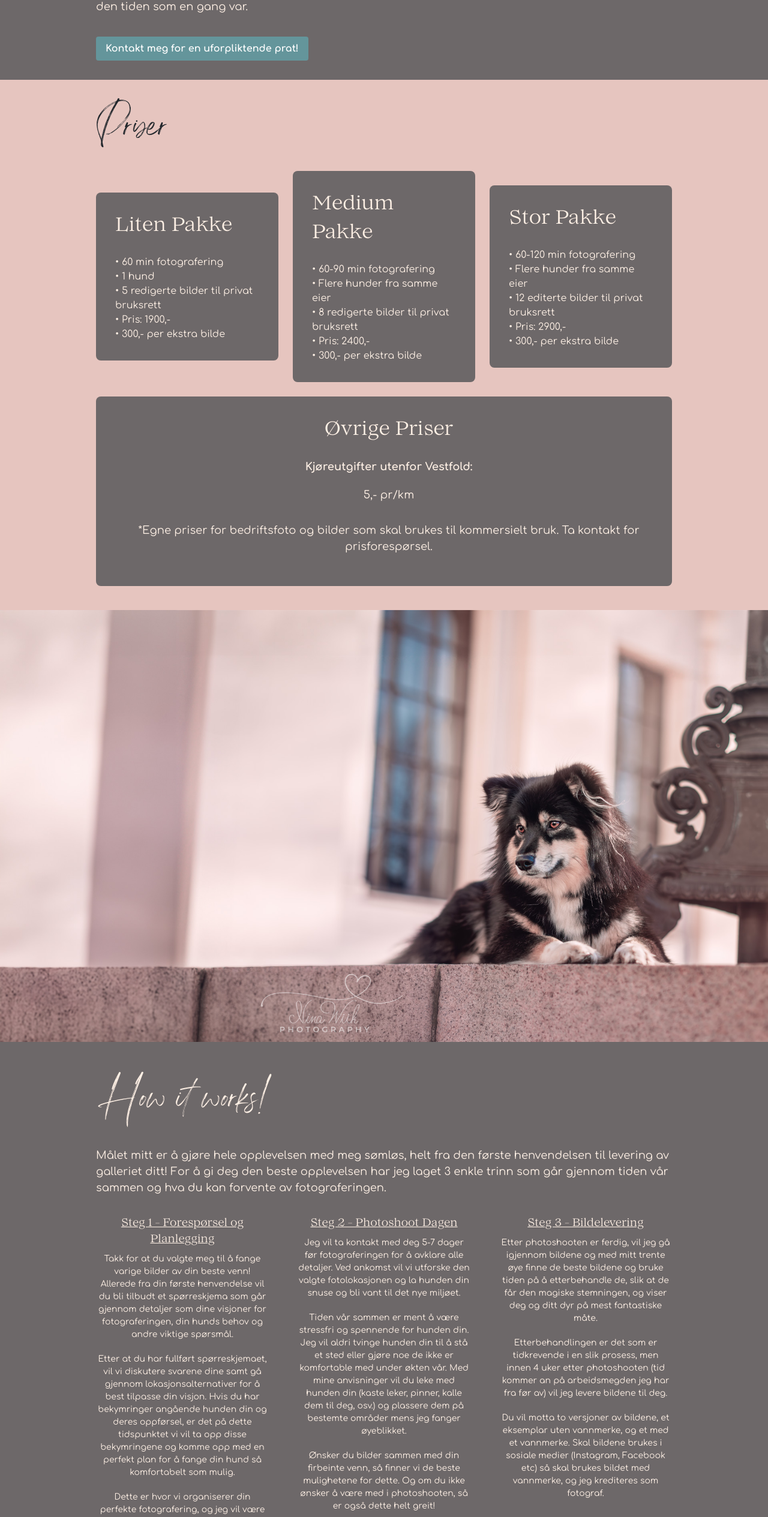
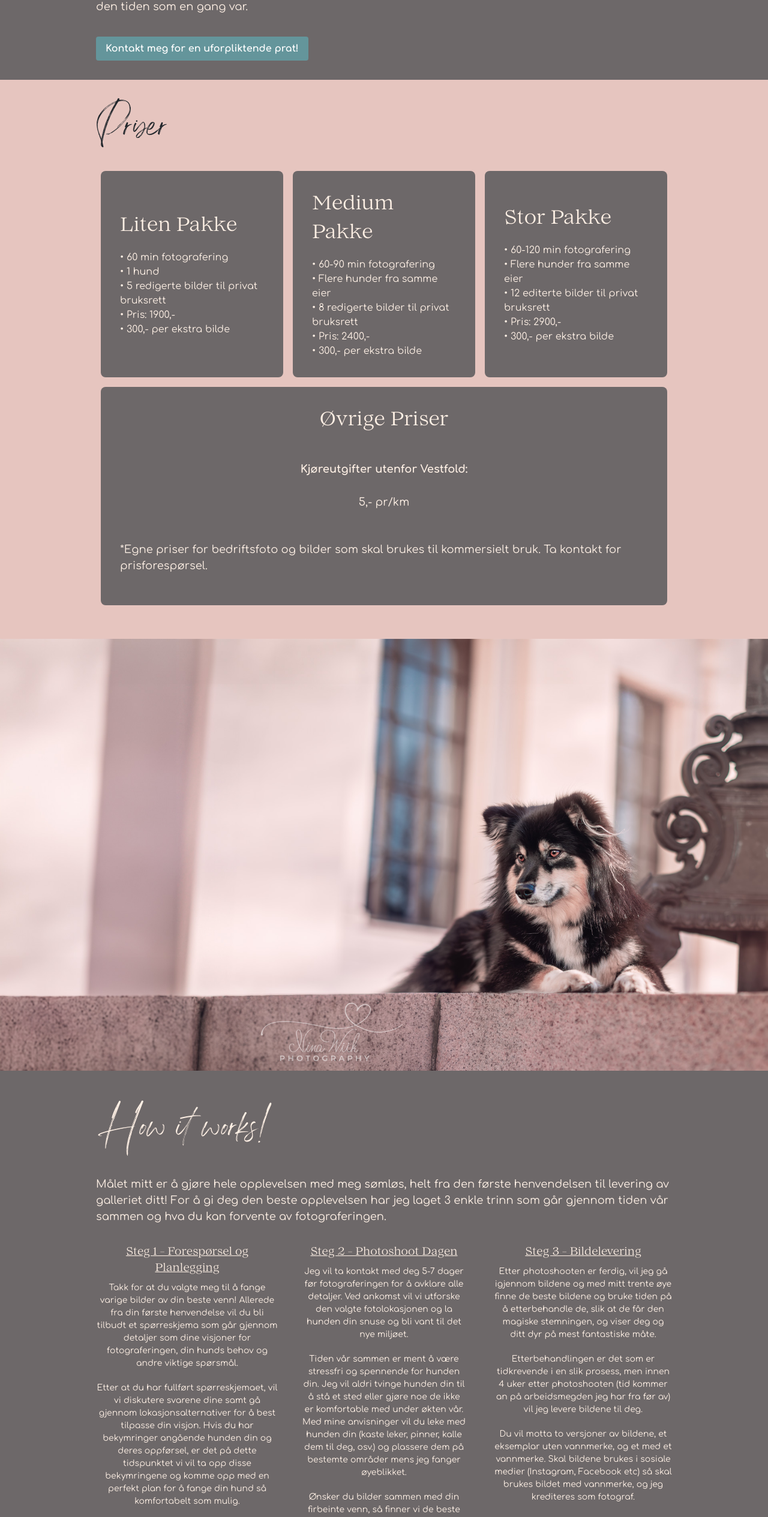
Before and after one commit to NinaWiik/ninawiik-portfolio-main, a React (Create React App) app: page /pricing in a window 1280 px wide. Shown: the part 880-3409 px from the top of the page at 60% size. Built offline with nearby package versions, Linux system fonts and the light colour scheme.

Commit message:
Fixed styling for smaller devices

```diff
--- a/src/App.css
+++ b/src/App.css
@@ -106,6 +106,6 @@ a:hover {
   }
 
   h3 {
-    font-size: 40px; /* Example smaller font size for mobile screens */
+    font-size: 54px; /* Example smaller font size for mobile screens */
   }
 }
--- a/src/pages/Contact.js
+++ b/src/pages/Contact.js
@@ -8,8 +8,7 @@ export default function Contact() {
       <div className="bg-taupe px-4 lg:px-40 flex flex-wrap items-center justify-start">
         {/* Text column */}
         <div className="w-full lg:w-2/3 lg:py-8 lg:pr-8">
-          <h2 className="text-cream pt-8">Priser og informasjon</h2>
-          <h3 className="mb-6 text-cream">E-mail Me!</h3>
+          <h3 className="my-6 text-cream">E-mail Me!</h3>
           <p>
             Ønsker du å bestille en photoshoot eller har du bare et spørsmål til meg? Da er det bare å sende meg en mail, så kommer jeg tilbake til deg så snart som mulig! Din henvendelse er helt uforpliktende, så ikke nøl med å ta kontakt. Det er best å registrere deg for ønsket dato så tidlig som mulig.
           </p>
--- a/src/pages/Pricing.js
+++ b/src/pages/Pricing.js
@@ -43,14 +43,14 @@ export default function Home() {
           </div>
         </div>
 
-        <div className="bg-blush px-4 lg:px-40 flex flex-wrap items-center justify-start pb-10">
-          <div className="w-full">
-            <h3 className="my-4 text-[#21262B]">Priser</h3>
+        <div class="bg-blush px-4 lg:px-40 flex flex-wrap items-center justify-start pb-10">
+  <div class="w-full">
+    <h3 class="my-4 text-[#21262B]">Priser</h3>
   </div>
-          <div className="w-full flex items-center justify-start mx-0"> {/* Changed here */}
-            <div className="w-1/3 p-4 lg:p-8 bg-taupe rounded-lg mr-2"> {/* Modified here */}
-              <h2 className="mb-6 text-cream">Liten Pakke</h2>
-              <ul className="text-cream">
+  <div class="w-full flex flex-col lg:flex-row justify-center">
+    <div class="flex flex-col justify-center w-full lg:w-1/3 p-4 lg:p-8 bg-taupe rounded-lg mb-4 lg:mx-2">
+      <h2 class="mb-4 text-cream">Liten Pakke</h2>
+      <ul class="text-cream">
         <li>• 60 min fotografering</li>
         <li>• 1 hund</li>
         <li>• 5 redigerte bilder til privat bruksrett</li>
@@ -58,9 +58,9 @@ export default function Home() {
         <li>• 300,- per ekstra bilde</li>
       </ul>
     </div>
-            <div className="w-1/3 p-4 lg:p-8 bg-taupe rounded-lg mx-4"> {/* Modified here */}
-              <h2 className="mb-6 text-cream">Medium Pakke</h2>
-              <ul className="text-cream">
+    <div class="flex flex-col justify-center w-full lg:w-1/3 p-4 lg:p-8 bg-taupe rounded-lg mb-4 lg:mx-2">
+      <h2 class="mb-4 text-cream">Medium Pakke</h2>
+      <ul class="text-cream">
         <li>• 60-90 min fotografering</li>
         <li>• Flere hunder fra samme eier</li>
         <li>• 8 redigerte bilder til privat bruksrett</li>
@@ -68,9 +68,9 @@ export default function Home() {
         <li>• 300,- per ekstra bilde</li>
       </ul>
     </div>
-            <div className="w-1/3 p-4 lg:p-8 bg-taupe rounded-lg ml-2"> {/* Modified here */}
-              <h2 className="mb-6 text-cream">Stor Pakke</h2>
-              <ul className="text-cream">
+    <div class="flex flex-col justify-center w-full lg:w-1/3 p-4 lg:p-8 bg-taupe rounded-lg mb-4 lg:mx-2">
+      <h2 class="mb-4 text-cream">Stor Pakke</h2>
+      <ul class="text-cream">
         <li>• 60-120 min fotografering</li>
         <li>• Flere hunder fra samme eier</li>
         <li>• 12 editerte bilder til privat bruksrett</li>
@@ -79,30 +79,32 @@ export default function Home() {
       </ul>
     </div>
   </div>
-          <div className="w-full text-center p-4 lg:py-8 lg:pl-8 bg-taupe rounded-lg mt-6 mx-0"> {/* Modified here */}
+
+
+
+  <div class="flex justify-center items-center w-full p-4 lg:p-8 bg-taupe rounded-lg mb-4 lg:mx-2 flex-col">
       <h2 className="mb-6 text-cream">Øvrige Priser</h2>
       <p className="font-extrabold mb-2">Kjøreutgifter utenfor Vestfold: </p>
       <p>5,- pr/km</p>
-
-              <p className="mt-8">*Egne priser for bedriftsfoto og bilder som skal brukes til kommersielt bruk. Ta kontakt for prisforespørsel. </p>
+      <p className="mt-8">
+        *Egne priser for bedriftsfoto og bilder som skal brukes til kommersielt bruk. Ta kontakt for prisforespørsel.
+      </p>
     </div>
   </div>
-
-
 <div className="w-full">
   <img src={Kaja} alt="Bilde" className="" />
 </div>
 
 <div className="bg-taupe px-4 lg:px-40 flex flex-wrap items-center justify-start">
   {/* Text column */}
-          <div className="w-full py-8">
+  <div className="w-full pt-8 lg:py-8">
     <h3 className="mb-6 text-cream">How it works!</h3>
     <p>
       Målet mitt er å gjøre hele opplevelsen med meg sømløs, helt fra den første henvendelsen til levering av galleriet ditt! For å gi deg den beste opplevelsen har jeg laget 3 enkle trinn
       som går gjennom tiden vår sammen og hva du kan forvente av fotograferingen.
     </p>
-            <div className="w-full flex items-start justify-start mx-0 mt-8 text-center">
-            <div className="w-1/3 rounded-lg mr-6"> {/* Modified here */}
+    <div className="w-full flex flex-wrap items-start justify-start mx-0 mt-8 text-center">
+      <div className="w-full lg:w-1/3 rounded-lg mb-4 lg:pr-4 lg:mb-6"> {/* Adjusted width and margin */}
         <h2 className="mb-2 text-cream text-[18px] underline">Steg 1 - Forespørsel og Planlegging</h2>
         <p className="text-[14px] mt-0">
           Takk for at du valgte meg til å fange varige bilder av din beste venn! Allerede fra din første henvendelse vil du bli tilbudt et spørreskjema som går gjennom detaljer som dine visjoner for fotograferingen, din hunds behov og andre viktige spørsmål.
@@ -115,7 +117,7 @@ export default function Home() {
           Dette er hvor vi organiserer din perfekte fotografering, og jeg vil være der hvert skritt på veien frem til fotograferingsdagen.
         </p>
       </div>
-            <div className="w-1/3 rounded-lg mx-6"> {/* Modified here */}
+      <div className="w-full lg:w-1/3 rounded-lg mb-4 lg:pr-6 lg:pl-6 lg:mb-6"> {/* Adjusted width and margin */}
         <h2 className="mb-2 text-cream text-[18px] underline">Steg 2 - Photoshoot Dagen</h2>
         <p className="text-[14px] mt-0">
           Jeg vil ta kontakt med deg 5-7 dager før fotograferingen for å avklare alle detaljer. Ved ankomst vil vi utforske den valgte fotolokasjonen og la hunden din snuse og bli vant til det nye miljøet.
@@ -127,7 +129,7 @@ export default function Home() {
           Ønsker du bilder sammen med din firbeinte venn, så finner vi de beste mulighetene for dette. Og om du ikke ønsker å være med i photoshooten, så er også dette helt greit!
         </p>
       </div>
-            <div className="w-1/3 rounded-lg ml-6"> {/* Modified here */}
+      <div className="w-full lg:w-1/3 rounded-lg mb-4 lg:pl-6"> {/* Adjusted width and margin */}
         <h2 className="mb-2 text-cream text-[18px] underline">Steg 3 - Bildelevering</h2>
         <p className="text-[14px] mt-0">
           Etter photoshooten er ferdig, vil jeg gå igjennom bildene og med mitt trente øye finne de beste bildene og bruke tiden på å etterbehandle de, slik at de får den magiske stemningen, og viser deg og ditt dyr på mest fantastiske måte.
@@ -142,6 +144,7 @@ export default function Home() {
     </div>
   </div>
 
+
           {/* Image column */}
           {/* <div className="w-full lg:w-1/3 p-8">
             <img src={Brie} alt="Bilde" className="rounded-md" />
@@ -149,7 +152,7 @@ export default function Home() {
         </div>
 
         <div className="bg-blush px-4 lg:px-40 flex flex-wrap items-center justify-start pb-10">
-        <div className="w-full py-8">
+        <div className="w-full pt-8 lg:py-8">
             <h3 className="mb-6 text-[#21262B]">Frequently Asked Questions</h3>
             <FAQ></FAQ>
           </div>
```
Lines whose indentation alone changed are shown as unchanged.
